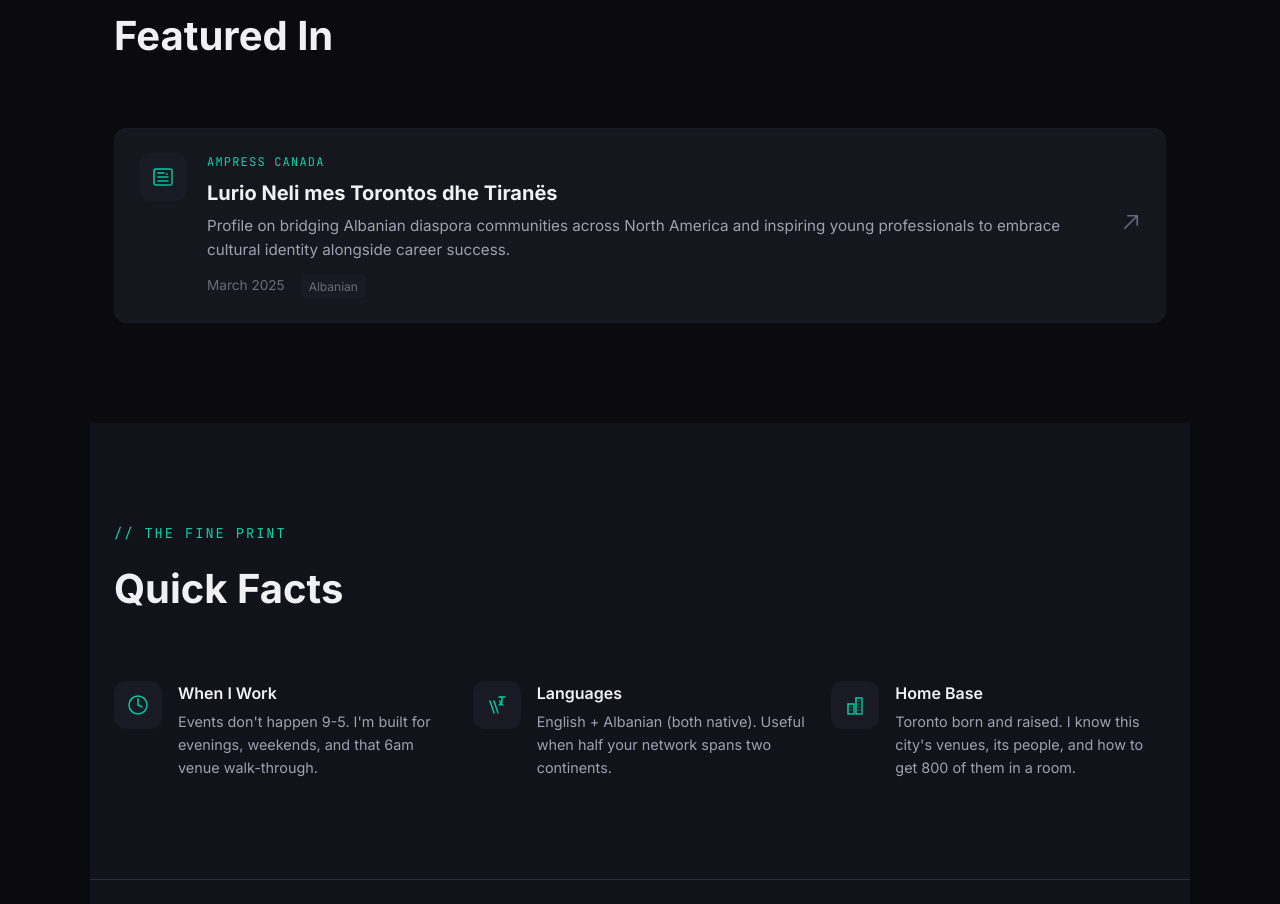
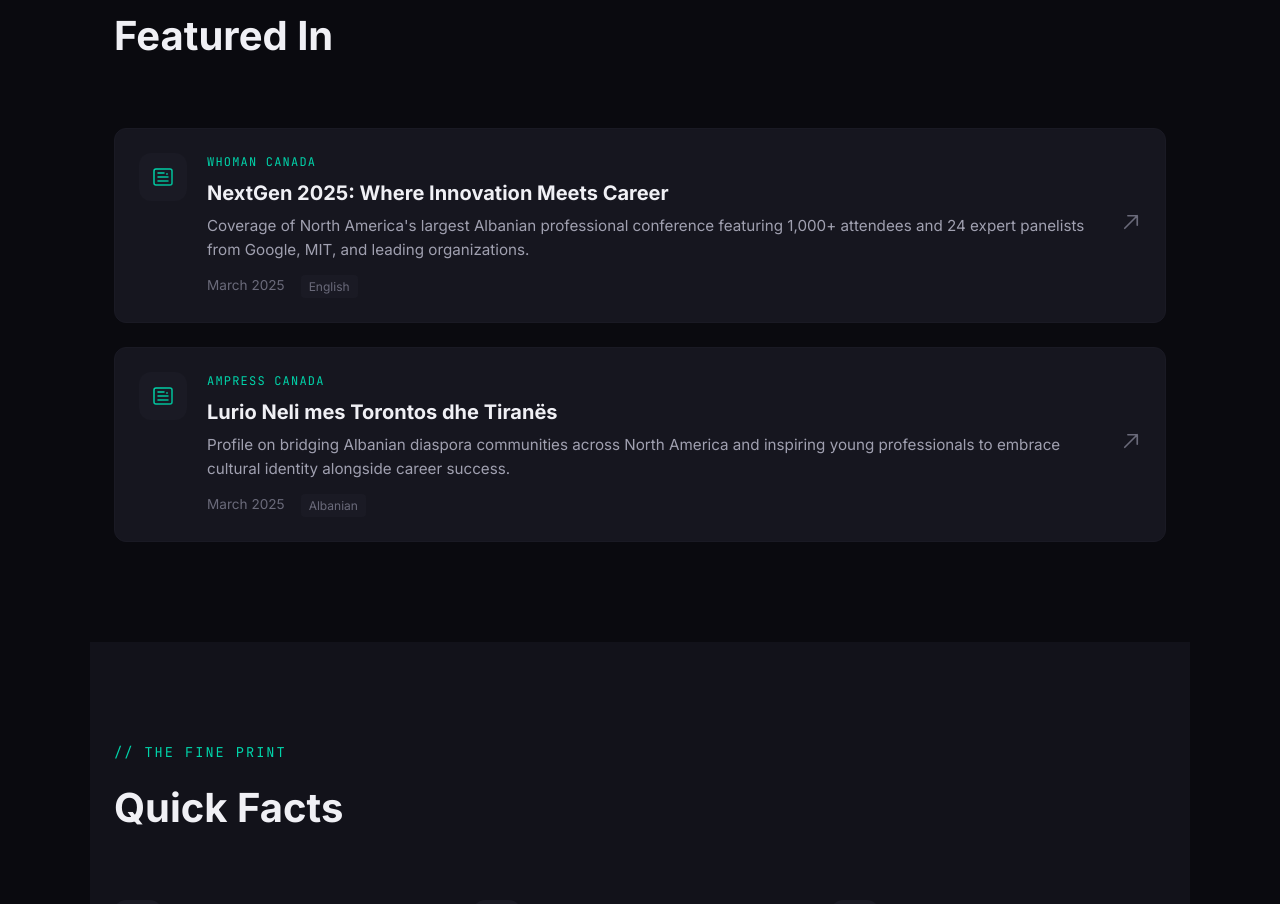
Before and after one commit to lurioneli/lurio-resume, a React (Vite) app: page / in a window 1280 px wide. Shown: the part 6320-7224 px from the top of the page. Built offline with nearby package versions, Linux system fonts and the light colour scheme.

Commit message:
Add Whoman Canada article about NextGen 2025 Conference

```diff
--- a/src/App.jsx
+++ b/src/App.jsx
@@ -373,6 +373,25 @@ function App() {
           <h2 className="section-title">Featured In</h2>
         </div>
         <div className="press-grid">
+          <a href="https://whoman.ca/nextgen-2025-where-innovation-meets-career-a-premier-professional-conference-in-toronto/" target="_blank" rel="noopener noreferrer" className="press-card">
+            <div className="press-icon">{Icons.newspaper}</div>
+            <div className="press-content">
+              <div className="press-source">Whoman Canada</div>
+              <h3>NextGen 2025: Where Innovation Meets Career</h3>
+              <p className="press-description">
+                Coverage of North America's largest Albanian professional conference featuring 1,000+ attendees and 24 expert panelists from Google, MIT, and leading organizations.
+              </p>
+              <div className="press-meta">
+                <span className="press-date">March 2025</span>
+                <span className="press-language">English</span>
+              </div>
+            </div>
+            <div className="press-arrow">
+              <svg xmlns="http://www.w3.org/2000/svg" fill="none" viewBox="0 0 24 24" strokeWidth={2} stroke="currentColor" width="20" height="20">
+                <path strokeLinecap="round" strokeLinejoin="round" d="M4.5 19.5l15-15m0 0H8.25m11.25 0v11.25" />
+              </svg>
+            </div>
+          </a>
           <a href="https://ampress.ca/kanada-lurio-neli-mes-torontos-dhe-tiranes-shqiptari-fton-te-rinjte-ne-nismen-albanian-youth/" target="_blank" rel="noopener noreferrer" className="press-card">
             <div className="press-icon">{Icons.newspaper}</div>
             <div className="press-content">
```
